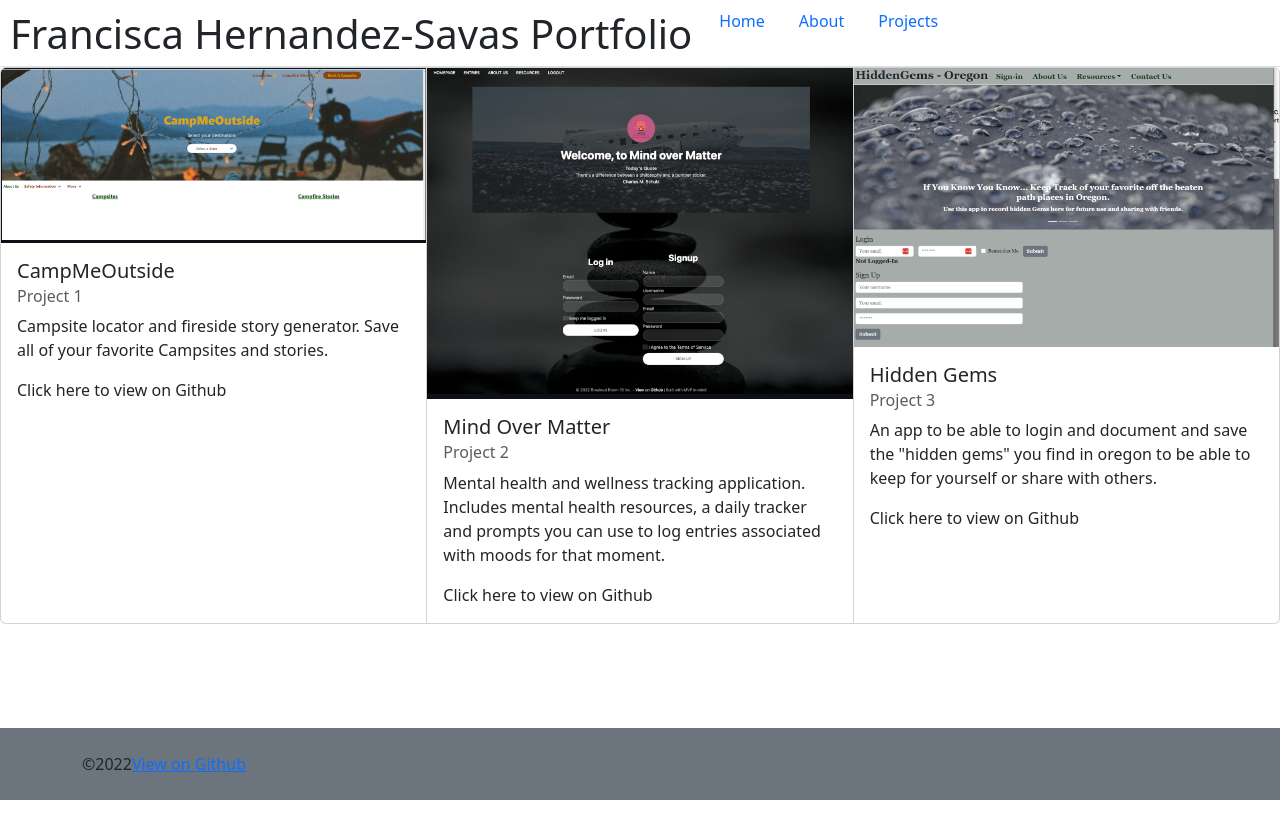
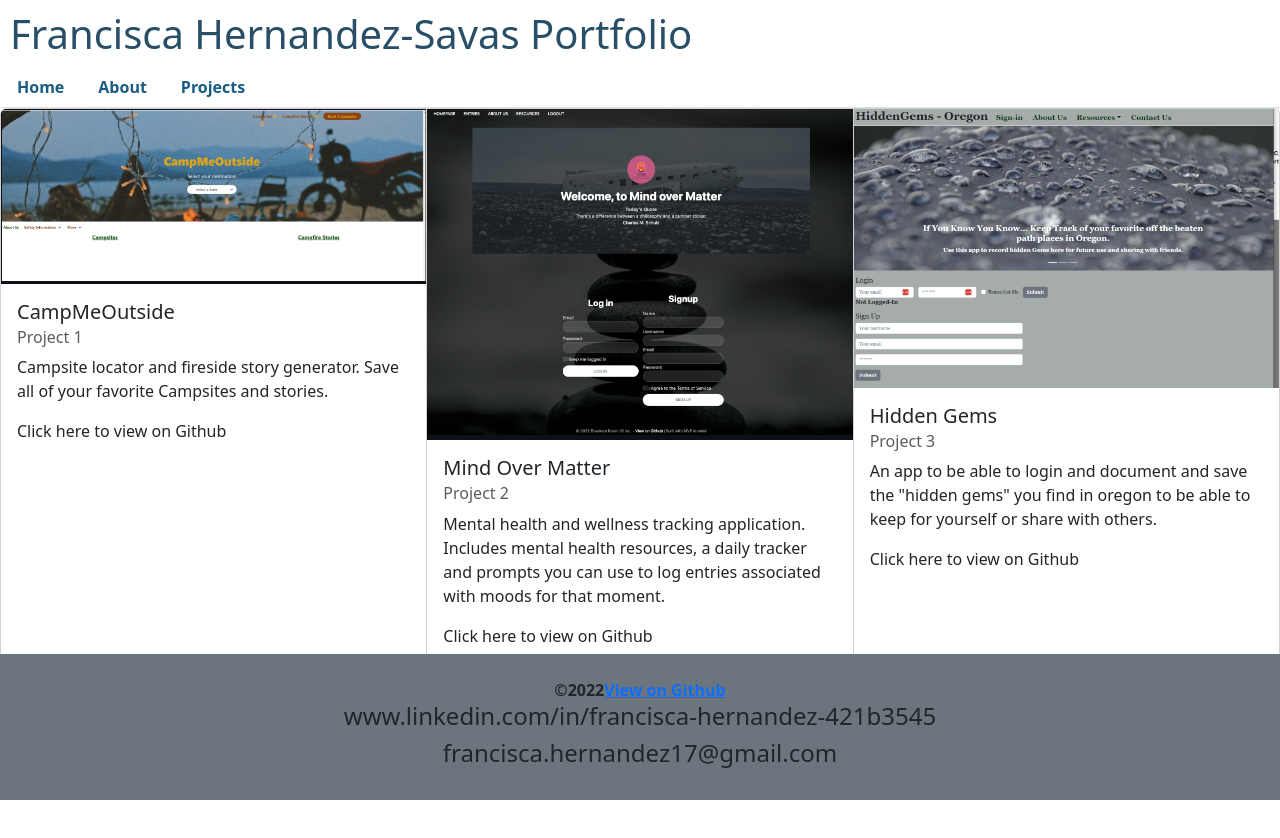
Before and after one commit to francisca-hernandez/FHportfolio, a React (Create React App) app: page / in a window 1280 px wide. Shown: the top 838 px of the page. After the commit the page ends 800 px from the top, so only its background shows below. Built offline with nearby package versions, Linux system fonts and the light colour scheme.

Commit message:
added more styling

```diff
--- a/src/App.css
+++ b/src/App.css
@@ -36,12 +36,3 @@
     transform: rotate(360deg);
   }
 }
-
-body {
-  margin: 0;
-  padding: 0;
-  height:1000px;
-  background-color: #6e7a76;
-
-
- }
--- a/src/components/Footer/index.js
+++ b/src/components/Footer/index.js
@@ -5,13 +5,18 @@ const Footer = () => {
     <footer
       className="w-100 bg-secondary p-4 fixed-bottom"
       style={{
-        marginTop: '100px', // Some regular vanilla CSS mixed in
+        marginTop: '100px',
         fixed: true,
+        bottom: '0',
+      textAlign: 'center',
+        color: "##195c83",
+          fontWeight: "bold",
+
       }}
     >
       <div className="container">
         &copy;{new Date().getFullYear()}
-        {/* Breakout Rm 16 &nbsp; */}
+
         <a
           href="https://github.com/francisca-hernandez"
           rel="noreferrer"
@@ -19,6 +24,10 @@ const Footer = () => {
         >
           View on Github
         </a>{' '}
+
+       <h4 class="contact">www.linkedin.com/in/francisca-hernandez-421b3545</h4>
+      <h4 class="contact">francisca.hernandez17@gmail.com</h4>
+
       </div>
     </footer>
   )
--- a/src/components/Navbar/index.js
+++ b/src/components/Navbar/index.js
@@ -2,7 +2,6 @@
 import React from 'react';
 // import About from './pages/About';
 // import Projects from './pages/Projects';
-
 
 //Bootstp CSS
 import 'bootstrap/dist/css/bootstrap.min.css'
@@ -20,7 +19,7 @@ function Navbar(_props) {
   // let { currentPage } = _props;
 
 
- return (
+  return (
     <Nav tabs>
       <NavbarBrand
 
@@ -28,19 +27,40 @@ function Navbar(_props) {
           marginTop: '10px',
           marginLeft: '10px',
           fontSize: '30px',
-          marginRight: '10px',
+          marginRight: '900px',
+          color: "#284f67",
+
         }}
       >
         <h1>Francisca Hernandez-Savas Portfolio</h1>
       </NavbarBrand>
-      <NavItem>
-        <NavLink href="#">Home</NavLink>
+      <NavItem >
+        <NavLink
+          style={{
+            color: "#195c83",
+            fontWeight: "bold"
+
+          }}
+          href="#">Home</NavLink>
       </NavItem>
       <NavItem>
-        <NavLink href="#">About</NavLink>
+        <NavLink
+          style={{
+            color: "#195c83",
+            fontWeight: "bold",
+
+          }}
+          href="#">About</NavLink>
       </NavItem>
       <NavItem>
-        <NavLink href="#">Projects</NavLink>
+        <NavLink
+          style={{
+            color: "#195c83",
+            fontWeight: "bold",
+
+          }}
+
+          href="#">Projects</NavLink>
 
 
       </NavItem>
--- a/src/index.css
+++ b/src/index.css
@@ -5,6 +5,7 @@ body {
     sans-serif;
   -webkit-font-smoothing: antialiased;
   -moz-osx-font-smoothing: grayscale;
+  background-color: gray;
 }
 
 code {
```
